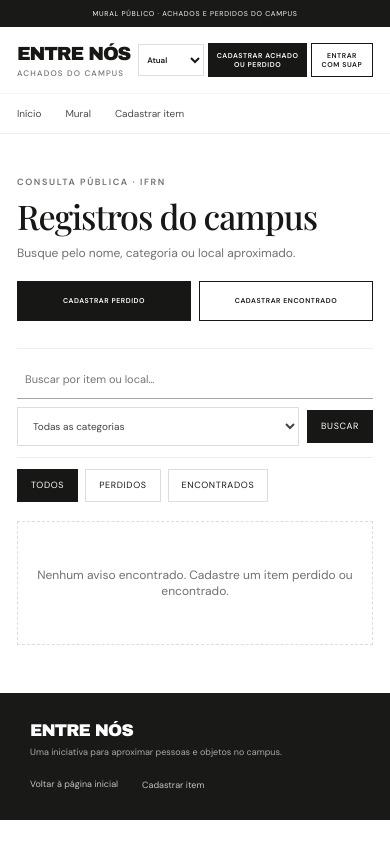
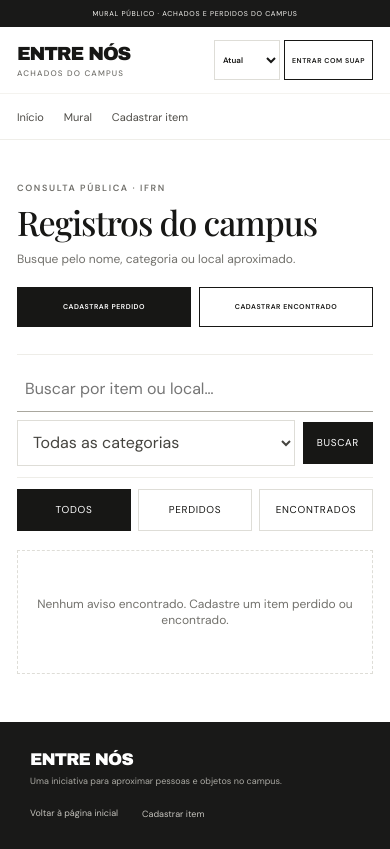
Before and after one commit to ottavioaraujo/entre-nos-achados-if, a Django app: page /mural/ in a window 390 px wide. Before the commit the page ends 820 px from the top, so only its background shows below. Run offline with Django 5.2, Linux system fonts and the light colour scheme; data that the repository does not hold is empty; parts of the project's set-up code (start-up, migrations or seed data) failed here and were passed over.

Commit message:
Improve mobile board and form usability (achados-if · portal · static · portal · site.css)

```diff
--- a/achados-if/portal/static/portal/site.css
+++ b/achados-if/portal/static/portal/site.css
@@ -326,6 +326,22 @@ html[data-theme="suap"] .item-detail-facts{border-color:#d9d9d9}
 }
 @media(prefers-reduced-motion:reduce){html.landing-scroll{scroll-behavior:auto;scroll-snap-type:none}.landing-hero .hero-campus-photo,.landing-hero .hero-copy,.scroll-cue-icon{animation:none}}
 
+/* Mobile usability fixes: keep controls readable and the public board uncluttered. */
+@media(max-width:760px){
+  .board-page .header-actions [data-open-item-modal]{display:none}
+  .board-page .header-actions .button{white-space:nowrap}
+  .board-page .nav{height:46px;gap:20px}
+  .board-page .nav a,.board-page .nav-action{min-height:44px;display:inline-flex;align-items:center;font-size:11px}
+  .board-page .header-actions .button,.board-page .theme-picker select{min-height:40px}
+  .board-page .filters .search,.board-page .filters .select{height:46px;font-size:16px}
+  .board-page .filters .filter-button,.board-page .tabs .filter-button{min-height:42px;font-size:10px}
+  .board-page .tabs .filter-button{flex:1}
+  .board-page .listing-footer .button{min-height:44px;font-size:9px}
+  .field input,.field select,.field textarea,.comment-form input,.comment-form textarea{font-size:16px}
+  .modal-backdrop{padding:8px}
+  .modal{max-height:calc(100dvh - 16px);overscroll-behavior:contain;-webkit-overflow-scrolling:touch}
+}
+
 /* Comments stay inside each notice and remain collapsed until requested. */
 .item-comments{margin-top:15px;border-top:1px solid var(--line);padding-top:10px}
 .item-comments summary{display:flex;align-items:center;justify-content:space-between;gap:10px;cursor:pointer;list-style:none;font-size:9px;font-weight:700;letter-spacing:.06em;text-transform:uppercase}
```
